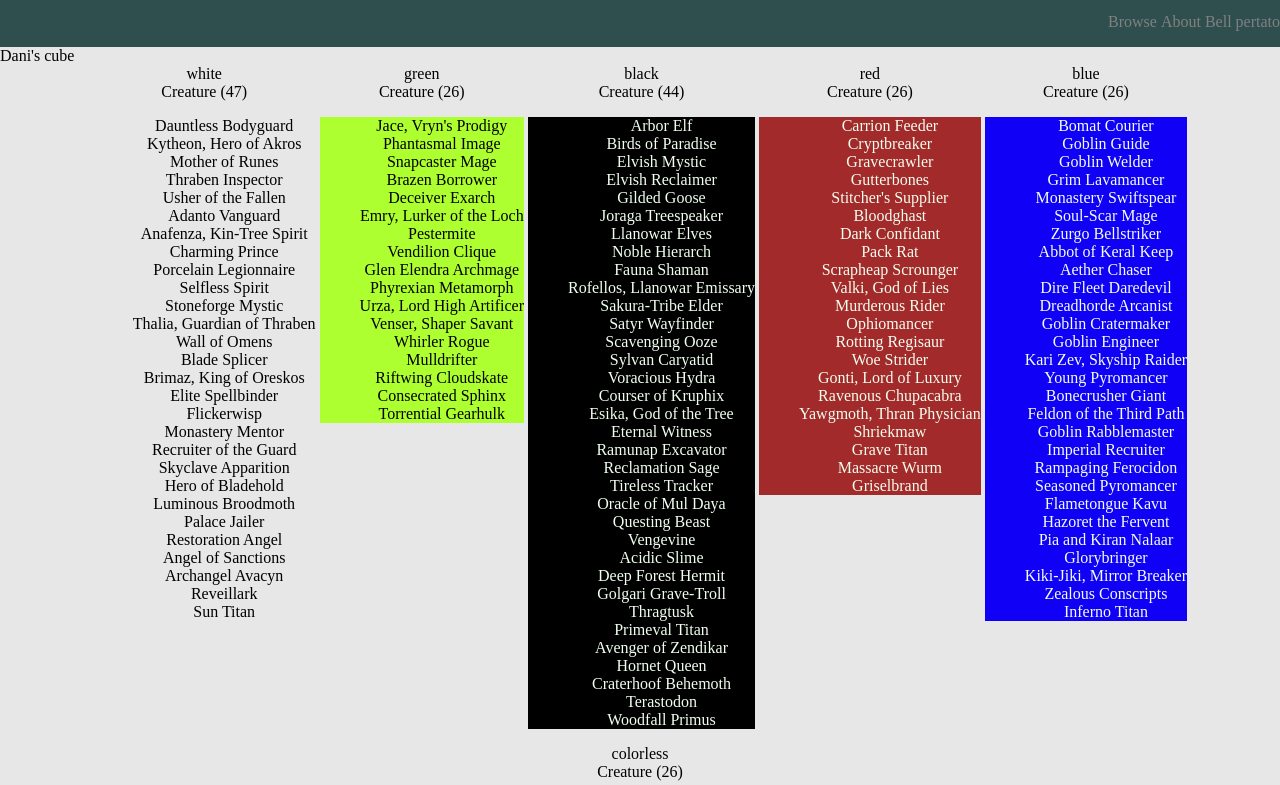
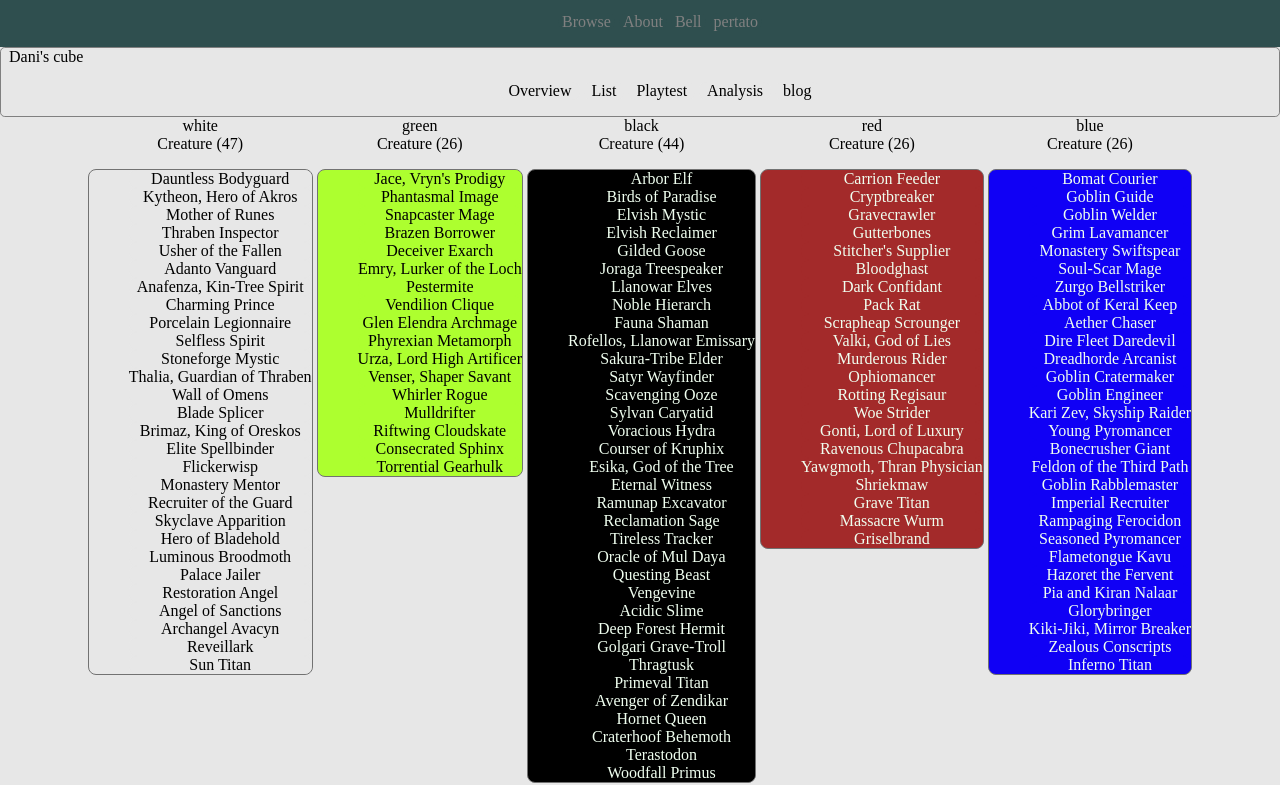
Before and after one commit to mckubisiak/lab-02d-copy-a-site, a plain HTML site: page index.html in a window 1280 px wide. Shown: the part 40-825 px from the top of the page. Drawn offline with Linux system fonts and the light colour scheme.

Commit message:
updated site formating

```diff
--- a/index.html
+++ b/index.html
@@ -17,10 +17,19 @@
             <li class="top-nav">pertato</li>
         </ul>
     </nav>
-    <div>Dani's cube</div>
+    <div class="second-naver">
+            <div class="cube">Dani's cube</div>
+            <ul class="secound-nav">
+                <li class="second-nav">Overview</li>
+                <li class="second-nav">List</li>
+                <li class="second-nav">Playtest</li>
+                <li class="second-nav">Analysis</li>
+                <li class="second-nav">blog</li>
+            </ul>
+    </div>
     <section>
         <div class="colors">white
-           <br>
+        <br>
                 <span>Creature (47)</span>
                     <ul >
                         <li class="white">	Dauntless Bodyguard	</li>
--- a/style.css
+++ b/style.css
@@ -8,6 +8,7 @@ body, html {
 * {
     box-sizing: border-box;
     background-color: rgb(231, 231, 231);
+    list-style: none;
 }
 
 body {
@@ -26,7 +27,7 @@ section {
 }
 
 .top-nav {
-    list-style: none;
+    list-style-type: none;
     background-color: darkslategrey;
     color: grey;
     font-size: 1rem;
@@ -37,6 +38,7 @@ section {
     color: grey;
     background-color: darkslategrey;
     text-align: right;
+    padding: 0rem .25rem;
 }
 
 .top-logo {
@@ -71,11 +73,40 @@ section {
 }
 .blue {
     background-color: rgb(16, 0, 245);
-    list-style: none;
+    list-style-type: none;
     color: honeydew;
+
 }
 .colorless {
     background-color: rgb(90, 90, 90);
     list-style: none;
     color: rgb(12, 14, 12);
 }
+
+.second-nav {
+    display: inline-block;
+    list-style: none;
+    text-align: right;
+    padding: 0rem .5rem;
+}
+.second-naver{
+    padding: 0rem .5rem;
+    border: solid gray 1px ;
+    text-align: right;
+    border-radius: .3rem;
+}
+
+.cube {
+    text-align: left;
+}
+
+.colors ul {
+    border: solid rgb(114, 114, 114) 1px ;
+    border-radius: .5rem;
+}
+
+li {
+    border-radius: .5rem;
+}
+
+ul {text-align: center;}
```
